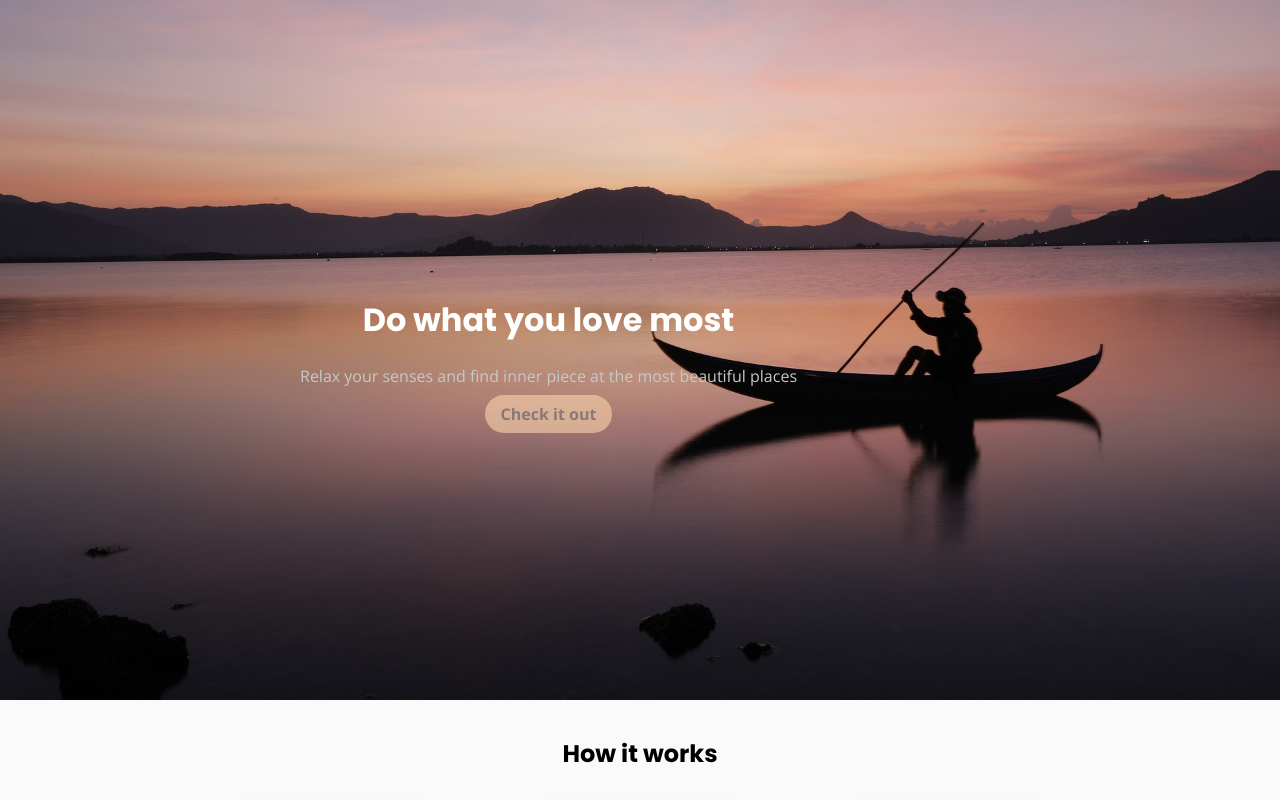
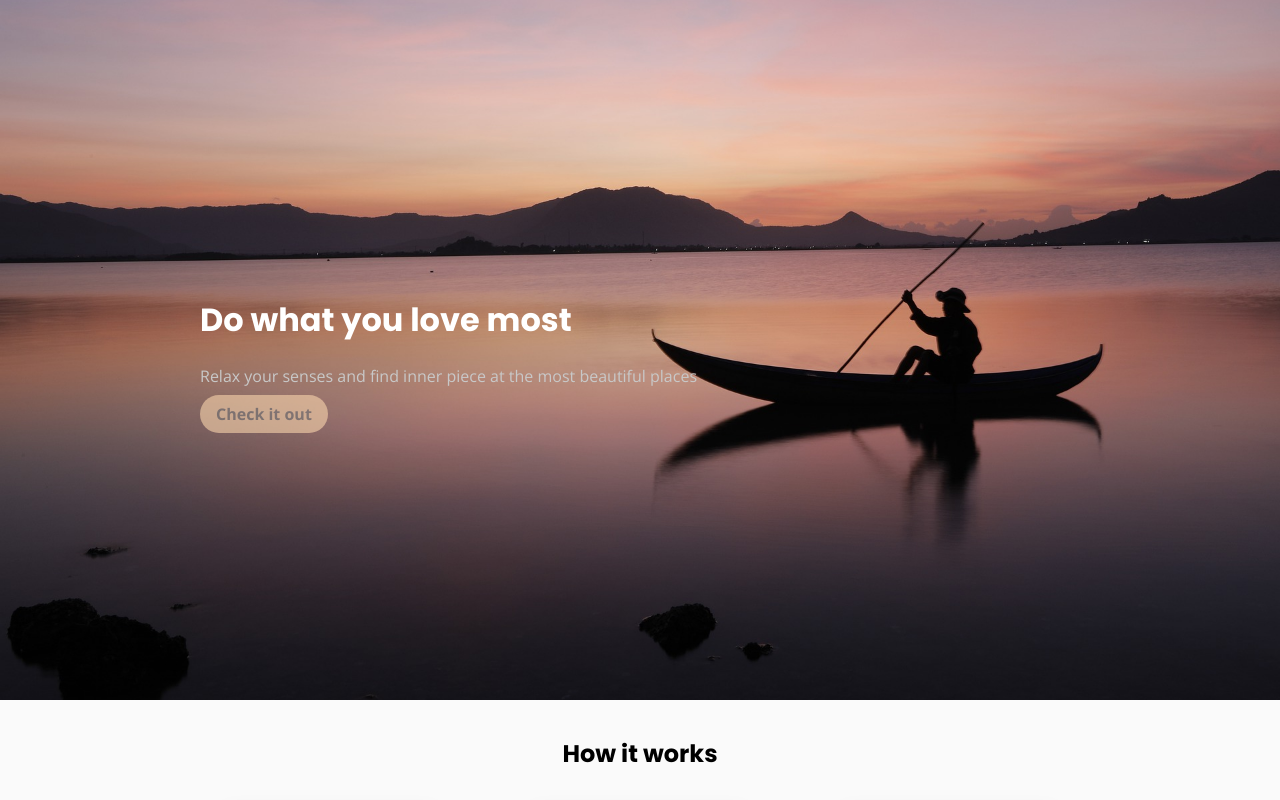
Before and after one commit to jasonheeps/landing, a plain HTML site: page index.html in a window 1280 px wide. Shown: the top 800 px of the page. Drawn offline with nearby package versions, Linux system fonts and the light colour scheme.

Commit message:
changed position of banner text

```diff
--- a/css/components/banner.css
+++ b/css/components/banner.css
@@ -3,8 +3,12 @@
   background-size: cover;
   background-position: center;
   display: flex;
-  padding-left: 300px;
+  padding-left: 200px;
   align-items: center;
+}
+
+.banner .container {
+  text-align: left;
 }
 
 .banner h1 {
```
